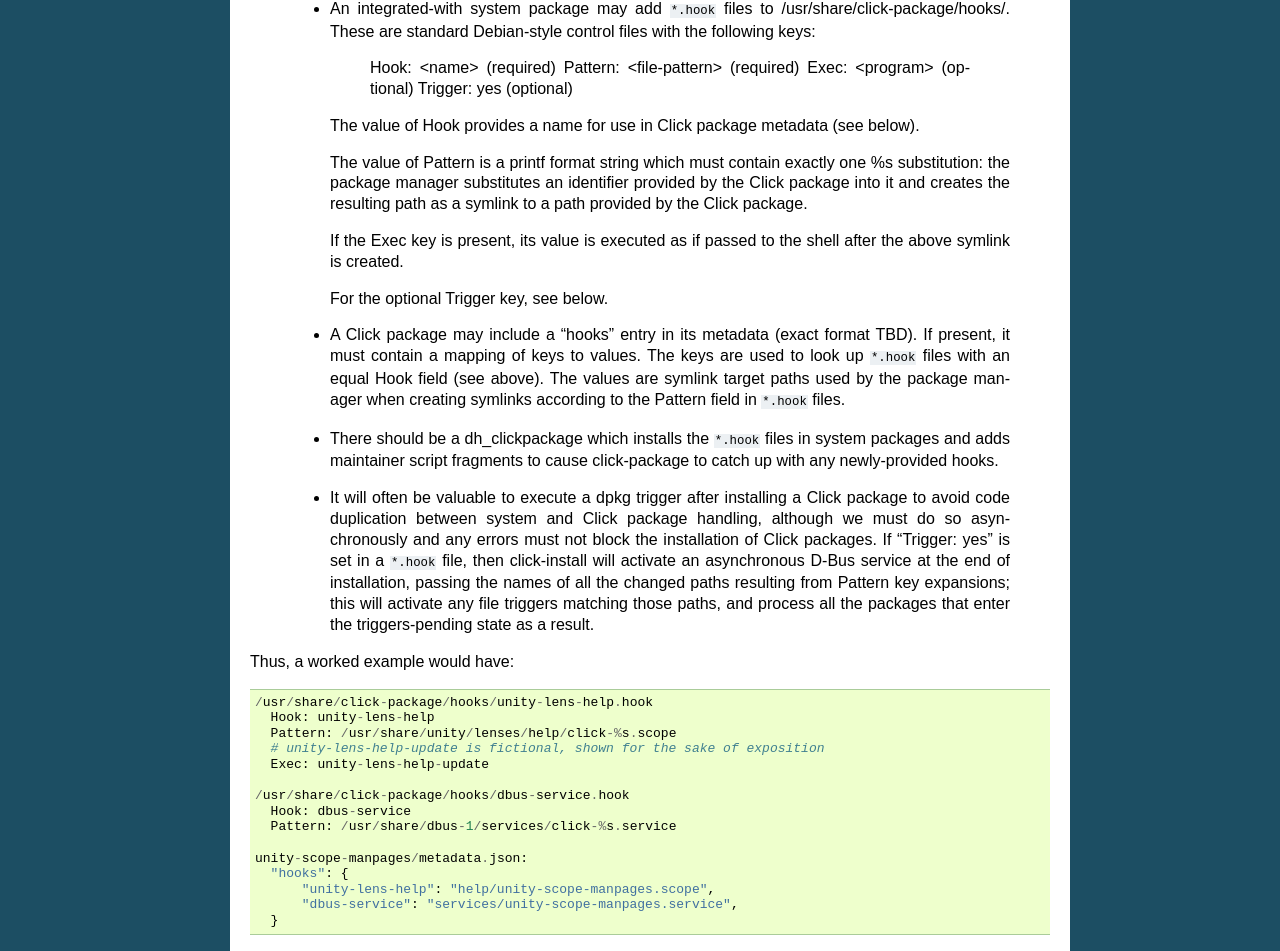
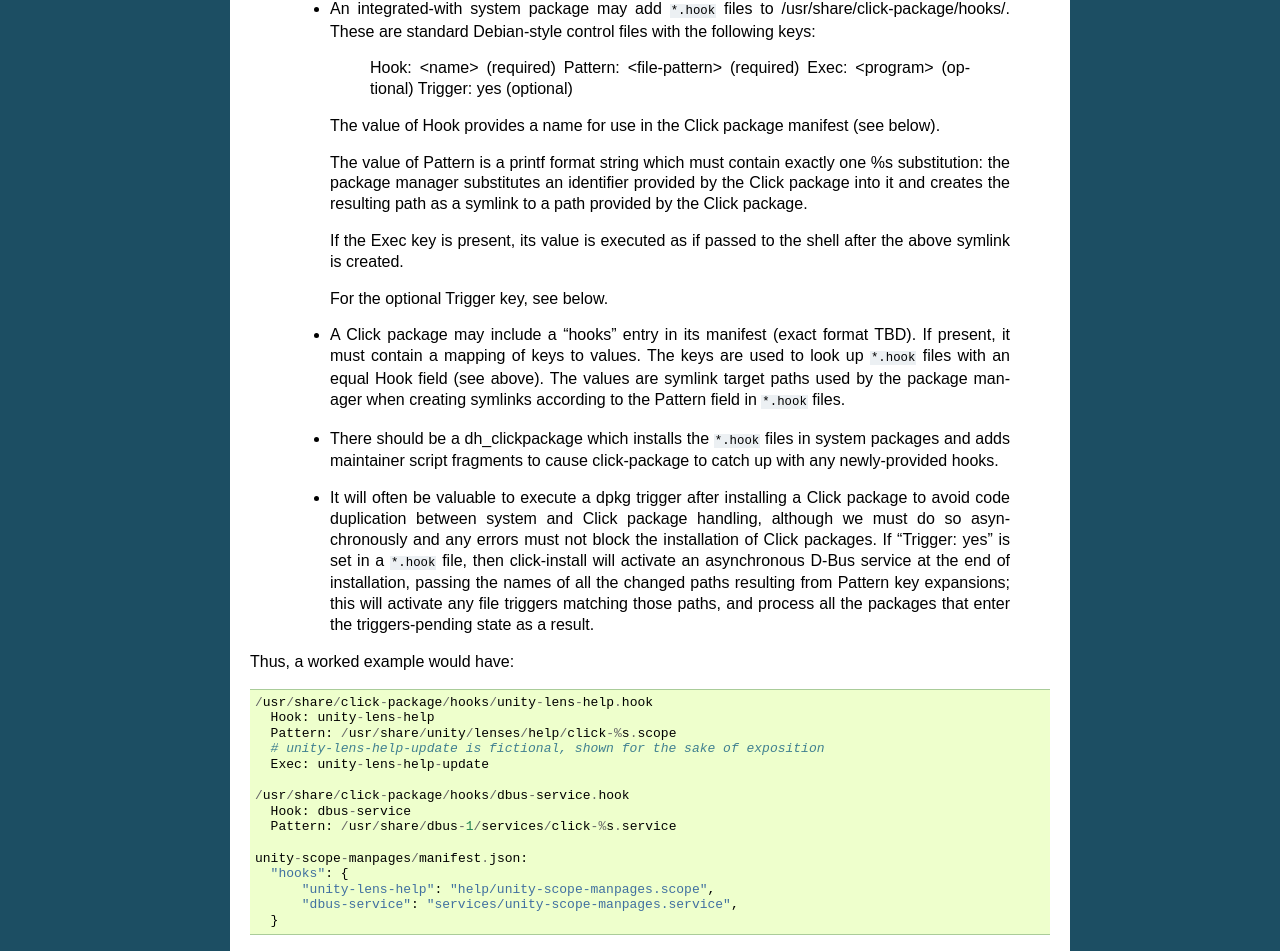
Before and after one commit to ubports/click, a Sphinx documentation site: the page built from doc/hooks.rst, in a window 1280 px wide. Shown: the part 834-1785 px from the top of the page. Built offline with Sphinx 7.4.7, drawn with Linux system fonts in a browser that asks for light colours.

Commit message:
metadata.json -> manifest.json

```diff
--- a/doc/hooks.rst
+++ b/doc/hooks.rst
@@ -63,8 +63,8 @@
      Exec: <program>            (optional)
      Trigger: yes               (optional)
 
-   The value of Hook provides a name for use in Click package metadata (see
-   below).
+   The value of Hook provides a name for use in the Click package manifest
+   (see below).
 
    The value of Pattern is a printf format string which must contain exactly
    one %s substitution: the package manager substitutes an identifier
@@ -76,7 +76,7 @@
 
    For the optional Trigger key, see below.
 
- * A Click package may include a "hooks" entry in its metadata (exact format
+ * A Click package may include a "hooks" entry in its manifest (exact format
    TBD).  If present, it must contain a mapping of keys to values.  The keys
    are used to look up ``*.hook`` files with an equal Hook field (see above).
    The values are symlink target paths used by the package manager when
@@ -108,7 +108,7 @@
     Hook: dbus-service
     Pattern: /usr/share/dbus-1/services/click-%s.service
 
-  unity-scope-manpages/metadata.json:
+  unity-scope-manpages/manifest.json:
     "hooks": {
         "unity-lens-help": "help/unity-scope-manpages.scope",
         "dbus-service": "services/unity-scope-manpages.service",
```
Also changed, not shown: 3 other files.
